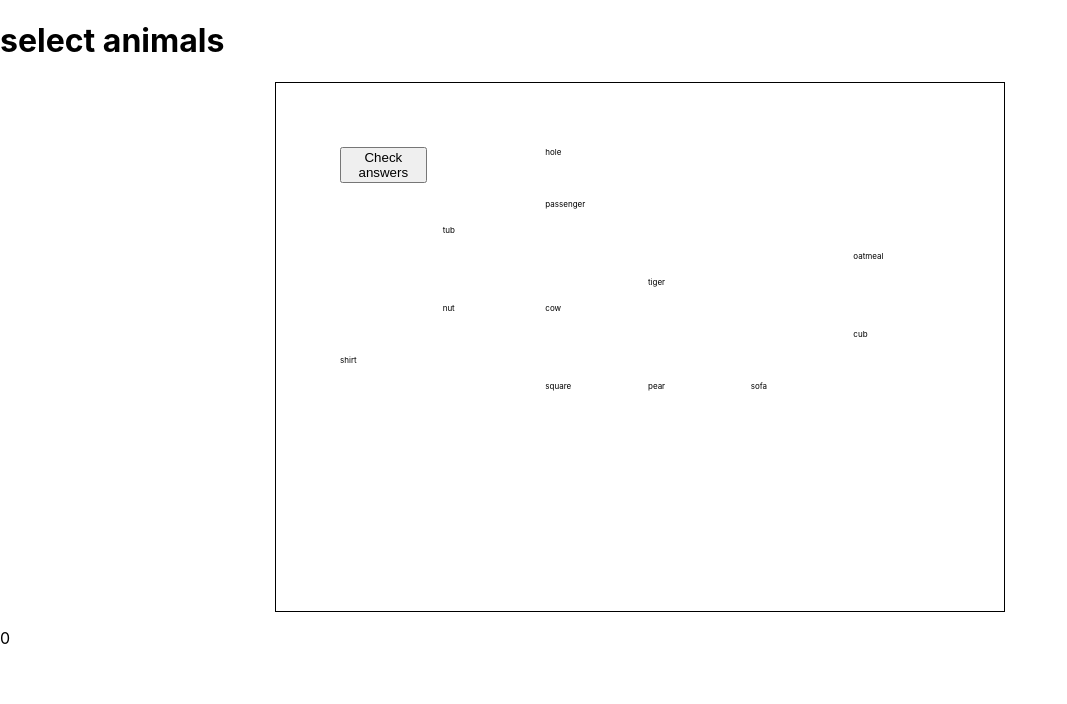
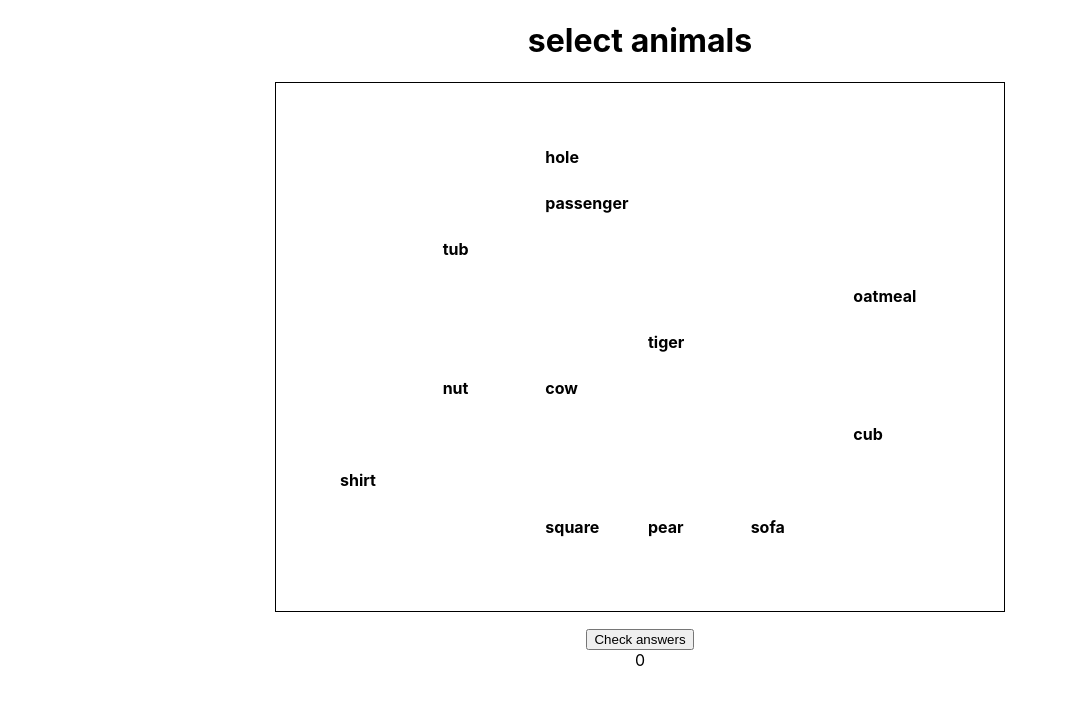
Before and after one commit to macmro7/wordcloud-game, a React (Create React App) app: page / in a window 1280 px wide. Shown: the top 704 px of the page, without its empty margins (0-1067 px from the left). Built offline with nearby package versions, Linux system fonts and the light colour scheme.

Commit message:
display Good / Bad messages after checking the answers

```diff
--- a/src/App.css
+++ b/src/App.css
@@ -1,8 +1,8 @@
 .App {
-  /* text-align: center; */
+  text-align: center;
 }
 
-.board {
+.words {
   margin-left: auto;
   margin-right: auto;
   border: 1px solid;
@@ -11,11 +11,63 @@
   height: 400px;
   display: grid;
   grid-template-columns: repeat(6, 1fr);
-  grid-template-rows: repeat(20, 1fr);
+  grid-template-rows: repeat(9, 1fr);
   gap: 1em;
 }
 
-.board li {
-  font-size: 8px;
+.words li {
   list-style: none;
+  display: flex;
 }
+
+.words li span:hover {
+  /* color: rgb(165, 165, 165); */
+  transform: translateY(-1px);
+  transition: 0.1s;
+}
+
+.words li span {
+  display: flex;
+  position: relative;
+
+  font-size: 16px;
+  font-weight: 700;
+  cursor: pointer;
+}
+
+.selected {
+  color: rgb(165, 165, 165);
+}
+
+.non-selected {
+  color: black;
+}
+
+.correct {
+  color: green;
+}
+
+.correct::before {
+  position: absolute;
+  content: "Good";
+  color: rgb(90, 173, 90);
+  left: 50%;
+  transform: translate(-50%, -100%);
+}
+
+.incorrect {
+  color: red;
+}
+
+.incorrect::before {
+  position: absolute;
+  content: "Bad";
+  color: rgb(255, 134, 134);
+  left: 50%;
+  transform: translate(-50%, -100%);
+}
+
+
+::selection {
+  background: none;
+}
--- a/src/Components/Board.jsx
+++ b/src/Components/Board.jsx
@@ -66,7 +66,8 @@ function Board(props) {
     }
 
     return (
-        <ul className="board">
+        <div className="board">
+            <ul className="words">
                 {all_words.map((word, index) =>
                     <li
                         key={ word }
@@ -82,8 +83,9 @@ function Board(props) {
                         />
                     </li>
                 )}
+            </ul>
             <button onClick={ checkAnswers }>Check answers</button>
-        </ul>
+        </div>
     )
 }
 
```
Lines whose indentation alone changed are shown as unchanged.
